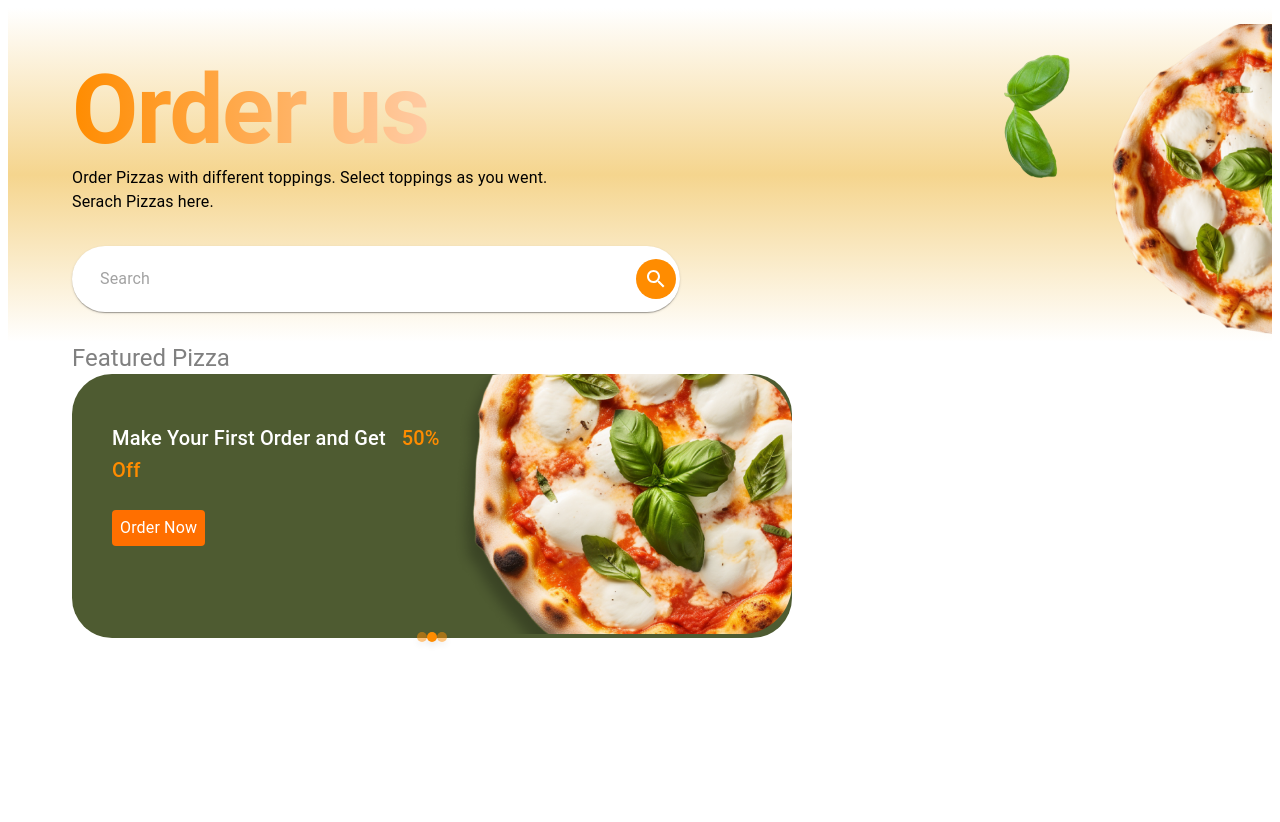
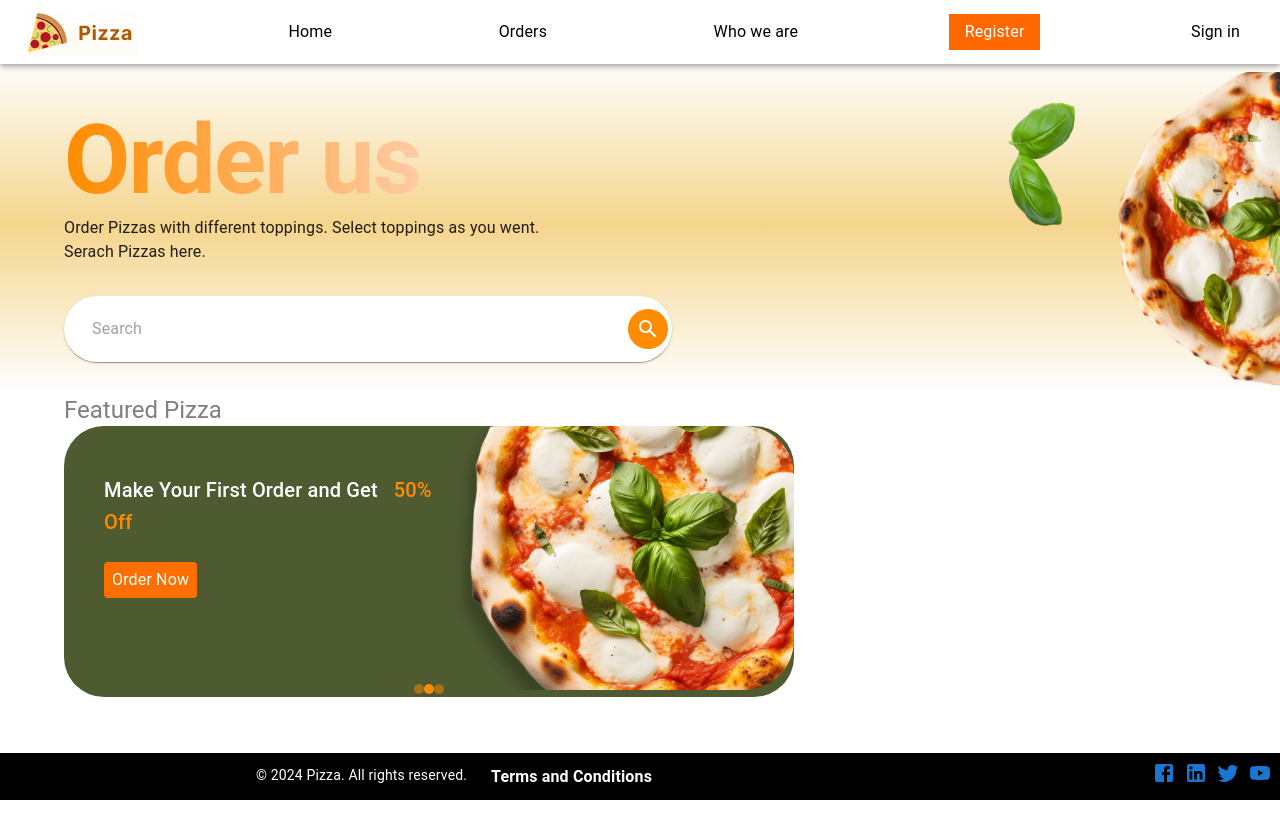
Before and after one commit to getye/Pizza-Ordering-App, a React (Create React App) app in the folder client/: page / in a window 1280 px wide. Before the commit the page ends 800 px from the top, so only its background shows below. Built offline with nearby package versions, Linux system fonts and the light colour scheme.

Commit message:
Cloudinary Test4

```diff
--- a/client/src/App.js
+++ b/client/src/App.js
@@ -29,7 +29,7 @@ function App() {
 
   return (
     <BrowserRouter>
-
+        <MainBar/>
         <Routes>
             <Route path="/" element={<Home/>}/>
             <Route path="/signin" element={<Signin/>}/>
```
